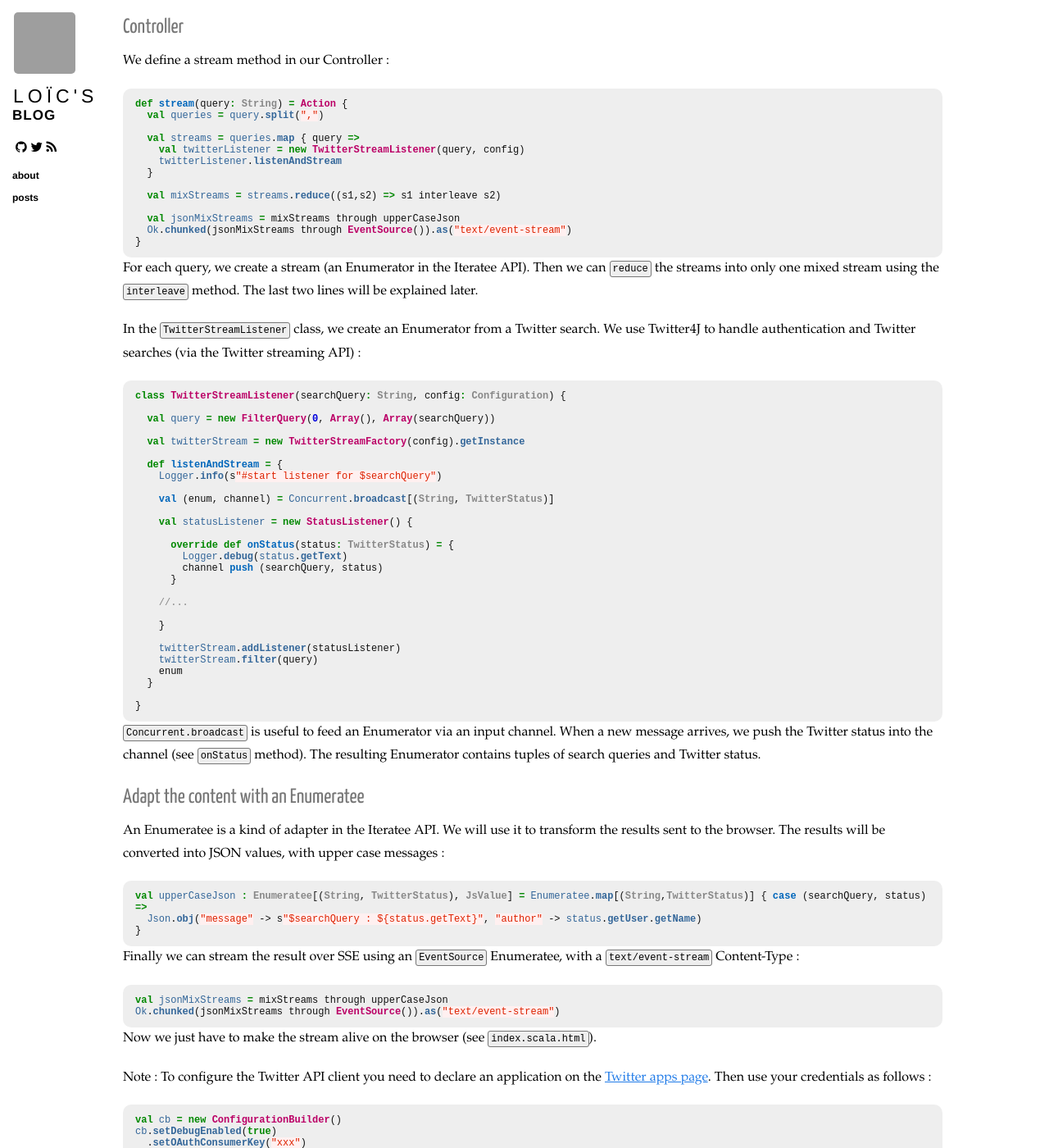
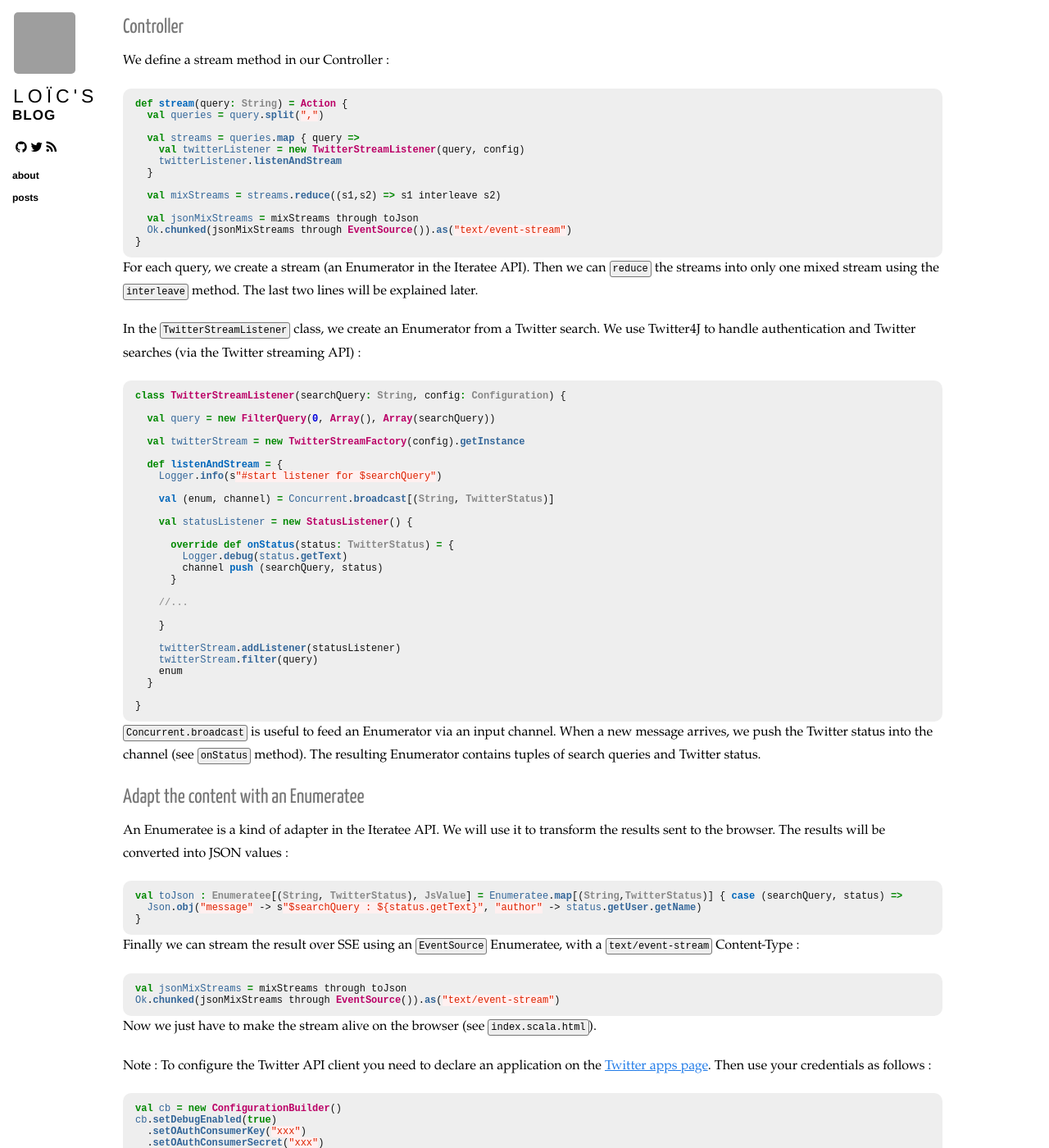
Before and after one commit to loicdescotte/loicdescotte.github.io, a Jekyll site: the page built from _posts/2014-09-23-mixtweets.md, in a window 1280 px wide and 1400 px high, scrolled down 365 px. Shown: the whole window at 82% size. Built offline with Jekyll 4.4.1, drawn with Linux system fonts in a browser that asks for light colours; nearby versions of some CDN libraries; Markdown is read by kramdown in place of the engine named in the settings; comment, search, counter and statistics services are not loaded; grey boxes are pictures that could not be loaded.

Commit message:
Update 2014-09-23-mixtweets.md

```diff
--- a/_posts/2014-09-23-mixtweets.md
+++ b/_posts/2014-09-23-mixtweets.md
@@ -37,7 +37,7 @@ def stream(query: String) = Action {
 
   val mixStreams = streams.reduce((s1,s2) => s1 interleave s2)
 
-  val jsonMixStreams = mixStreams through upperCaseJson
+  val jsonMixStreams = mixStreams through toJson
   Ok.chunked(jsonMixStreams through EventSource()).as("text/event-stream")
 }
 {% endhighlight %}
@@ -85,10 +85,10 @@ The resulting Enumerator contains tuples of search queries and Twitter status.
 ### Adapt the content with an Enumeratee
 
 An Enumeratee is a kind of adapter in the Iteratee API. We will use it to transform the results sent to the browser.
-The results will be converted into JSON values, with upper case messages :
+The results will be converted into JSON values :
 
 {% highlight scala %}
-val upperCaseJson : Enumeratee[(String, TwitterStatus), JsValue] = Enumeratee.map[(String,TwitterStatus)] { case (searchQuery, status) =>
+val toJson : Enumeratee[(String, TwitterStatus), JsValue] = Enumeratee.map[(String,TwitterStatus)] { case (searchQuery, status) =>
   Json.obj("message" -> s"$searchQuery : ${status.getText}", "author" -> status.getUser.getName)
 }
 {% endhighlight %}
@@ -96,7 +96,7 @@ val upperCaseJson : Enumeratee[(String, TwitterStatus), JsValue] = Enumeratee.ma
 Finally we can stream the result over SSE using an `EventSource` Enumeratee, with a `text/event-stream` Content-Type :
 
 {% highlight scala %}
-val jsonMixStreams = mixStreams through upperCaseJson
+val jsonMixStreams = mixStreams through toJson
 Ok.chunked(jsonMixStreams through EventSource()).as("text/event-stream")
 {% endhighlight %}
 
```
